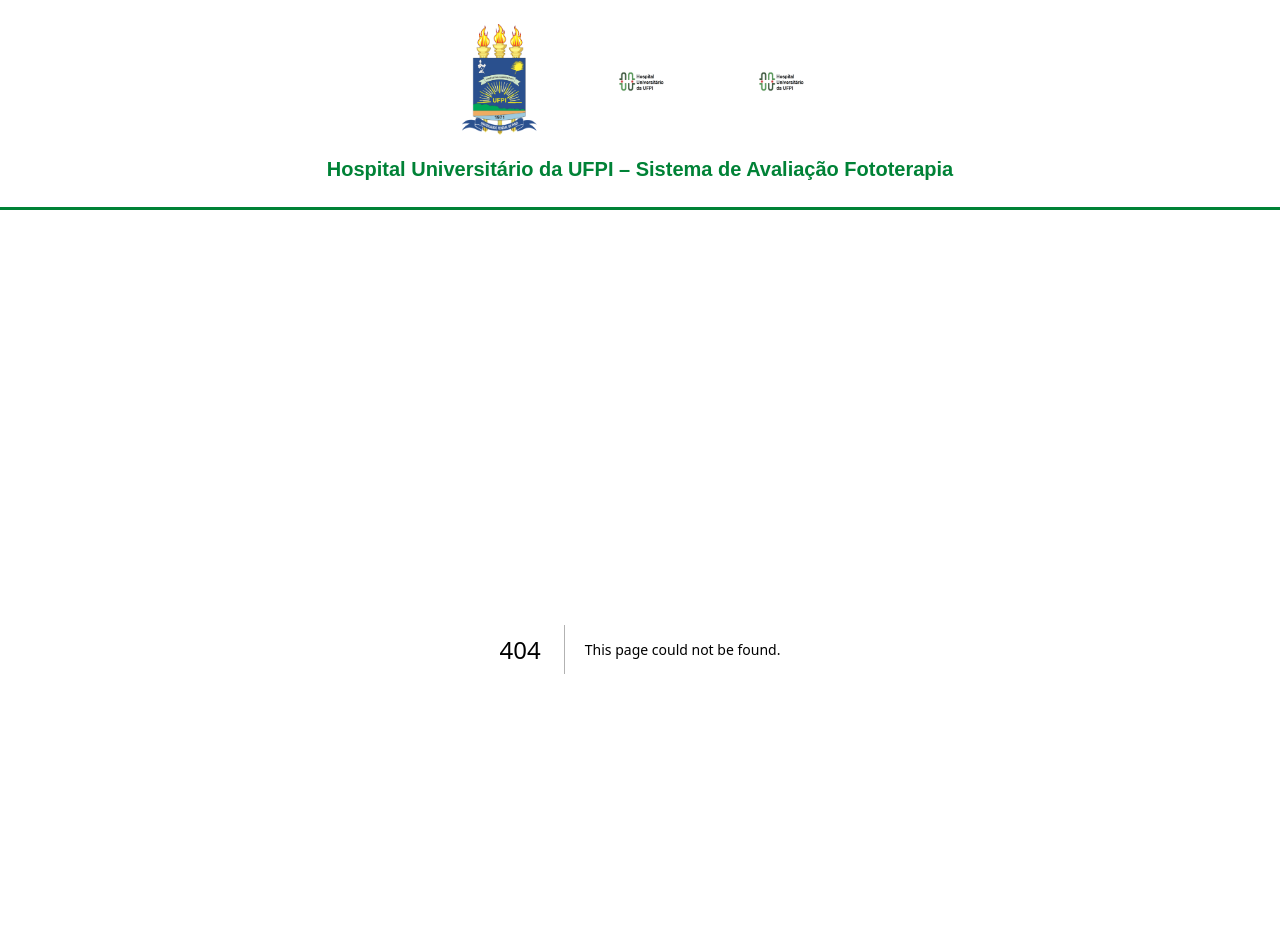
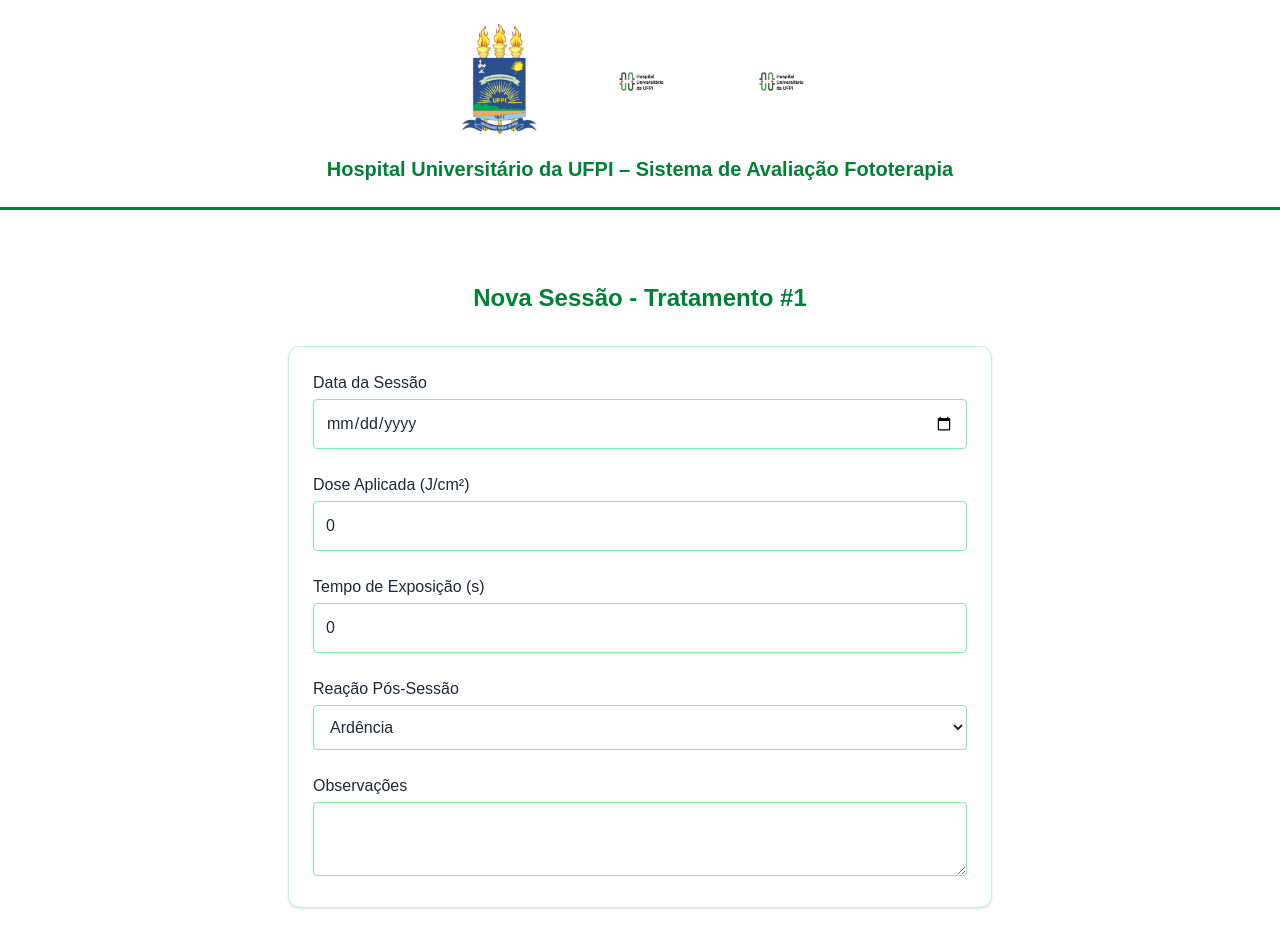
Before and after one commit to hospital-universitario-ufpi/projeto-hu-frontend, a Next.js app: page /paciente/1/tratamento/1/sessao in a window 1280 px wide. Before the commit this address had no page. Shown: the top 938 px of the page. Built offline with nearby package versions, Linux system fonts and the light colour scheme.

Commit message:
feat: Implement patient and session management APIs; add components for session creation and details

```diff
--- /dev/null
+++ b/src/api/PacienteService/getAllPaciente.ts
@@ -0,0 +1,11 @@
+import { PacienteDto } from "@/app/interface/dto/paciente/PacienteDto"
+import api from ".."
+
+export const getAllPaciente = async ():Promise<PacienteDto[]> => {
+    try {
+        const response = await api.get<PacienteDto[]>("/paciente")
+        return response.data;
+    } catch (error) {
+        return Promise.reject(error)
+    }
+}
--- /dev/null
+++ b/src/api/PacienteService/getPacienteByProntuario.ts
@@ -0,0 +1,12 @@
+import { PacienteDto } from "@/app/interface/dto/paciente/PacienteDto";
+import api from "..";
+
+export const getPacienteByProntuario = async (prontuario: string):Promise<PacienteDto> => {
+    try {
+        const response = await api.get<PacienteDto>(`/paciente/prontuario?prontuario=${prontuario}`);
+        return response.data;
+    }
+    catch (error) {
+        return Promise.reject(error);
+    }
+}
--- /dev/null
+++ b/src/api/SessaoService/createSessao.ts
@@ -0,0 +1,8 @@
+import { SessaoCreationDto } from "@/app/interface/dto/sessao/SessaoCreationDto";
+import { SessaoDto } from "@/app/interface/dto/sessao/SessaoDto";
+import api from "..";
+
+export const createSessao = async(sessao:SessaoCreationDto): Promise<SessaoDto> => {
+    const response = await api.post("/sessao", sessao);
+    return response.data;
+}
--- a/src/app/buscar/page.tsx
+++ b/src/app/buscar/page.tsx
@@ -1,33 +1,36 @@
 "use client";
 
-import { useState } from "react";
+import { useState, useEffect } from "react";
 import Link from "next/link";
+import { getAllPaciente } from "@/api/PacienteService/getAllPaciente";
 
-const pacientesMock = [
-  {
-    id: 1,
-    nome: "João Silva",
-    prontuario: "P123",
-    cpf: "111.222.333-44",
-  },
-  {
-    id: 2,
-    nome: "Maria Souza",
-    prontuario: "P124",
-    cpf: "222.333.444-55",
-  },
-];
+import { useRouter } from "next/navigation";
+import { getPacienteByProntuario } from "@/api/PacienteService/getPacienteByProntuario";
 
 export default function BuscarPaciente() {
   const [busca, setBusca] = useState("");
+  const [pacientes, setPacientes] = useState([]);
+  const [loading, setLoading] = useState(true);
+  const router = useRouter()
 
-  const pacientesFiltrados = pacientesMock.filter(
-    (p) =>
-      p.nome.toLowerCase().includes(busca.toLowerCase()) ||
-      p.prontuario.toLowerCase().includes(busca.toLowerCase()) ||
-      p.cpf.replace(/\D/g, "").includes(busca.replace(/\D/g, ""))
+  useEffect(() => {
+    setLoading(true)
+    getAllPaciente()
+      .then((data) => {
+        setPacientes(data);
+        setLoading(false);
+      })
+      .catch(() => setLoading(false));
+  }, []);
+
+  const pacientesFiltrados = pacientes.filter((p) =>
+    p.prontuario?.toLowerCase().includes(busca.toLowerCase())
   );
 
+  const handleSubmit = async() =>{
+    const response = await getPacienteByProntuario(busca)
+    router.push(`/paciente/${response.id}`)
+  }
   return (
     <main className="min-h-screen px-4 py-10 bg-gray-50 flex flex-col items-center">
       <div className="w-full max-w-3xl">
@@ -35,17 +38,27 @@ export default function BuscarPaciente() {
           Buscar Paciente
         </h1>
 
-        <input
-          type="text"
-          placeholder="Digite nome ou Número do prontuário"
-          value={busca}
-          onChange={(e) => setBusca(e.target.value)}
-          className="w-full p-3 border border-green-300 rounded-lg focus:outline-none focus:ring-2 focus:ring-green-500 mb-6 placeholder:text-green-700/40"
-        />
-        {pacientesFiltrados.length === 0 ? (
-          <p className="text-center text-gray-500">
-            Nenhum paciente encontrado.
-          </p>
+        <div className="flex gap-2 mb-6">
+          <input
+            type="text"
+            placeholder="Digite o número do prontuário"
+            value={busca}
+            onChange={(e) => setBusca(e.target.value)}
+            className="w-full p-3 border border-green-300 rounded-lg focus:outline-none focus:ring-2 focus:ring-green-500 placeholder:text-green-700/40 text-green-700"
+          />
+          <button
+            type="button"
+            className="bg-green-600 text-white px-4 py-2 rounded hover:bg-green-700 transition"
+            onClick={handleSubmit}
+          >
+            Buscar
+          </button>
+        </div>
+
+        {loading ? (
+          <p className="text-center text-gray-500">Carregando pacientes...</p>
+        ) : pacientesFiltrados.length === 0 ? (
+          <p className="text-center text-gray-500">Nenhum paciente encontrado.</p>
         ) : (
           <ul className="space-y-4">
             {pacientesFiltrados.map((paciente) => (
--- a/src/app/interface/enums/ReacaoTipo.ts
+++ b/src/app/interface/enums/ReacaoTipo.ts
@@ -9,7 +9,7 @@ export enum ReacaoTipo {
 
 export const ReacaoTipoOptions = [
     { value: ReacaoTipo.ARDENCIA, label: "Ardência" },
-    { value: ReacaoTipo.ERITEMA_LEVE, label: "Eritema leve" },
-    { value: ReacaoTipo.ERITEMA_SEVERO, label: "Eritema severo" },
+    { value: ReacaoTipo.ERITEMA_LEVE, label: "Eritema Leve" },
+    { value: ReacaoTipo.ERITEMA_SEVERO, label: "Eritema Severo" },
     { value: ReacaoTipo.BOLHAS, label: "Bolhas" }
 ]
--- a/src/app/paciente/[id]/tratamento/[tratamentoId]/page.tsx
+++ b/src/app/paciente/[id]/tratamento/[tratamentoId]/page.tsx
@@ -12,7 +12,6 @@ import CardTratamentoDetails from "@/components/CardTratamentoDetails";
 import MapaCorporal from "@/components/MapaCorporal";
 
 import { useParams } from "next/navigation";
-import { useRouter } from "next/router";
 import { useEffect, useState } from "react";
 
 export default function TratamentoDetails() {
@@ -58,21 +57,29 @@ export default function TratamentoDetails() {
       {tratamento.exames.map((exame, index) => (
         <CardExame key={index} exame={exame}/>
       ))}
-      <h2 className="text-xl font-bold text-green-700 border-b border-green-300 pb-2 mt-10">
-        Sessões Realizadas
-      </h2>
 
+      <div className="flex justify-between items-center mt-10  text-green-700 border-b border-green-300 pb-2" >
+        <h2 className="text-xl font-bold text-green-700 ">
+          Sessões Realizadas
+        </h2>
+
+        <a
+          href={`/paciente/${id}/tratamento/${tratamentoId}/sessao`}
+          className="bg-green-600 text-white px-4 py-2 rounded hover:bg-green-700 transition text-sm"
+        >
+          ➕ Nova Sessão
+        </a>
+      </div>
       {tratamento.sessoes && tratamento.sessoes.length > 0 ? (
       <div className="space-y-4 mt-4">
         {tratamento.sessoes.map((sessao) => (
           <CardSessao key={sessao.id} sessao={sessao} />
         ))}
       </div>
-) : (
-  <p className="text-gray-700 mt-2">Nenhuma sessão registrada até o momento.</p>
-)}
+      ) : (
+        <p className="text-gray-700 mt-2">Nenhuma sessão registrada até o momento.</p>
+      )}
 
-      <pre className="text-gray-800">{JSON.stringify(tratamento, null, 2)}</pre>
     </main>
   );
 }
--- /dev/null
+++ b/src/app/paciente/[id]/tratamento/[tratamentoId]/sessao/page.tsx
@@ -0,0 +1,126 @@
+'use client';
+
+import { useParams, useRouter } from 'next/navigation';
+import { useState } from 'react';
+import { ReacaoTipo, ReacaoTipoOptions } from '@/app/interface/enums/ReacaoTipo';
+import { SessaoCreationDto } from '@/app/interface/dto/sessao/SessaoCreationDto';
+import { createSessao } from '@/api/SessaoService/createSessao';
+
+export default function CriarSessaoPage() {
+  const { id, tratamentoId } = useParams();
+  const router = useRouter();
+
+  const [sessao, setSessao] = useState<SessaoCreationDto>({
+    tratamentoId: Number(tratamentoId),
+    dataSessao: '',
+    dose: 0,
+    reacaoPosSessao: ReacaoTipo.ARDENCIA,
+    observacoes: '',
+    tempoExposicao: 0,
+  });
+
+  const handleChange = (
+    e: React.ChangeEvent<HTMLInputElement | HTMLTextAreaElement | HTMLSelectElement>
+  ) => {
+    const { name, value } = e.target;
+    const parsed =
+      name === 'dose' || name === 'tempoExposicao'
+        ? Number(value)
+        : name === 'reacaoPosSessao'
+        ? (value as ReacaoTipo)
+        : value;
+
+    setSessao((prev) => ({
+      ...prev,
+      [name]: parsed,
+    }));
+  };
+
+  const handleSalvar = async () => {
+    try {
+      await createSessao(sessao);
+      router.push(`/paciente/${id}/tratamento/${tratamentoId}`);
+    } catch (err) {
+      console.error('Erro ao salvar sessão:', err);
+    }
+  };
+
+  return (
+    <main className="max-w-3xl mx-auto p-8 space-y-8">
+      <h1 className="text-2xl font-bold text-green-700 text-center">
+        Nova Sessão - Tratamento #{tratamentoId}
+      </h1>
+
+      <div className="space-y-6 bg-white p-6 rounded-xl shadow border border-green-200">
+        <div>
+          <label className="block text-gray-800 font-medium mb-1">Data da Sessão</label>
+          <input
+            type="date"
+            name="dataSessao"
+            value={sessao.dataSessao}
+            onChange={handleChange}
+            className="w-full p-3 border border-green-300 rounded text-gray-800"
+          />
+        </div>
+
+        <div>
+          <label className="block text-gray-800 font-medium mb-1">Dose Aplicada (J/cm²)</label>
+          <input
+            type="number"
+            name="dose"
+            value={sessao.dose}
+            onChange={handleChange}
+            className="w-full p-3 border border-green-300 rounded text-gray-800"
+            step="0.01"
+          />
+        </div>
+
+        <div>
+          <label className="block text-gray-800 font-medium mb-1">Tempo de Exposição (s)</label>
+          <input
+            type="number"
+            name="tempoExposicao"
+            value={sessao.tempoExposicao}
+            onChange={handleChange}
+            className="w-full p-3 border border-green-300 rounded text-gray-800"
+          />
+        </div>
+
+        <div>
+          <label className="block text-gray-800 font-medium mb-1">Reação Pós-Sessão</label>
+          <select
+            name="reacaoPosSessao"
+            value={sessao.reacaoPosSessao}
+            onChange={handleChange}
+            className="w-full p-3 border border-green-300 rounded text-gray-800"
+          >
+            {ReacaoTipoOptions.map((option) => (
+              <option key={option.value} value={option.label}>
+                {option.label}
+              </option>
+            ))}
+          </select>
+        </div>
+
+        <div>
+          <label className="block text-gray-800 font-medium mb-1">Observações</label>
+          <textarea
+            name="observacoes"
+            value={sessao.observacoes}
+            onChange={handleChange}
+            className="w-full p-3 border border-green-300 rounded text-gray-800"
+          />
+        </div>
+      </div>
+
+      <div className="flex justify-center">
+        <button
+          onClick={handleSalvar}
+          className="bg-green-600 text-white px-6 py-3 rounded-full hover:bg-green-700 transition"
+        >
+          💾 Salvar Sessão
+        </button>
+      </div>
+    </main>
+  );
+}
--- /dev/null
+++ b/src/components/FormularioSessao.tsx
@@ -0,0 +1,78 @@
+"use client";
+
+import { ReacaoTipoOptions } from "@/app/interface/enums/ReacaoTipo";
+import { SessaoDto } from "@/app/interface/dto/sessao/SessaoDto";
+
+interface Props {
+  value: SessaoDto;
+  onChange: (e: React.ChangeEvent<HTMLInputElement | HTMLSelectElement | HTMLTextAreaElement>) => void;
+}
+
+export default function FormularioSessao({ value, onChange }: Props) {
+  return (
+    <section className="bg-green-50 border border-green-200 p-6 rounded-xl space-y-6">
+      <h2 className="text-xl font-bold text-green-700 text-center">Informações da Sessão</h2>
+
+      <div className="grid grid-cols-1 md:grid-cols-2 gap-6">
+        <div>
+          <label className="block text-gray-800 font-medium mb-1">Data da Sessão</label>
+          <input
+            type="date"
+            name="dataSessao"
+            value={value.dataSessao}
+            onChange={onChange}
+            className="w-full p-3 border border-green-300 rounded text-gray-800"
+          />
+        </div>
+
+        <div>
+          <label className="block text-gray-800 font-medium mb-1">Dose Aplicada (J/cm²)</label>
+          <input
+            type="number"
+            step="0.01"
+            name="dose"
+            value={value.dose}
+            onChange={onChange}
+            className="w-full p-3 border border-green-300 rounded text-gray-800 appearance-none"
+          />
+        </div>
+
+        <div>
+          <label className="block text-gray-800 font-medium mb-1">Tempo de Exposição (segundos)</label>
+          <input
+            type="number"
+            name="tempoExposicao"
+            value={value.tempoExposicao}
+            onChange={onChange}
+            className="w-full p-3 border border-green-300 rounded text-gray-800 appearance-none"
+          />
+        </div>
+
+        <div>
+          <label className="block text-gray-800 font-medium mb-1">Reação Pós-Sessão</label>
+          <select
+            name="reacaoPosSessao"
+            value={value.reacaoPosSessao || ""}
+            onChange={onChange}
+            className="w-full p-3 border border-green-300 rounded text-gray-800"
+          >
+            <option value="">Selecione</option>
+            {ReacaoTipoOptions.map((option) => (
+              <option key={option.value} value={option.value}>{option.label}</option>
+            ))}
+          </select>
+        </div>
+
+        <div className="md:col-span-2">
+          <label className="block text-gray-800 font-medium mb-1">Observações</label>
+          <textarea
+            name="observacoes"
+            value={value.observacoes}
+            onChange={onChange}
+            className="w-full p-3 border border-green-300 rounded text-gray-800"
+          />
+        </div>
+      </div>
+    </section>
+  );
+}
```
